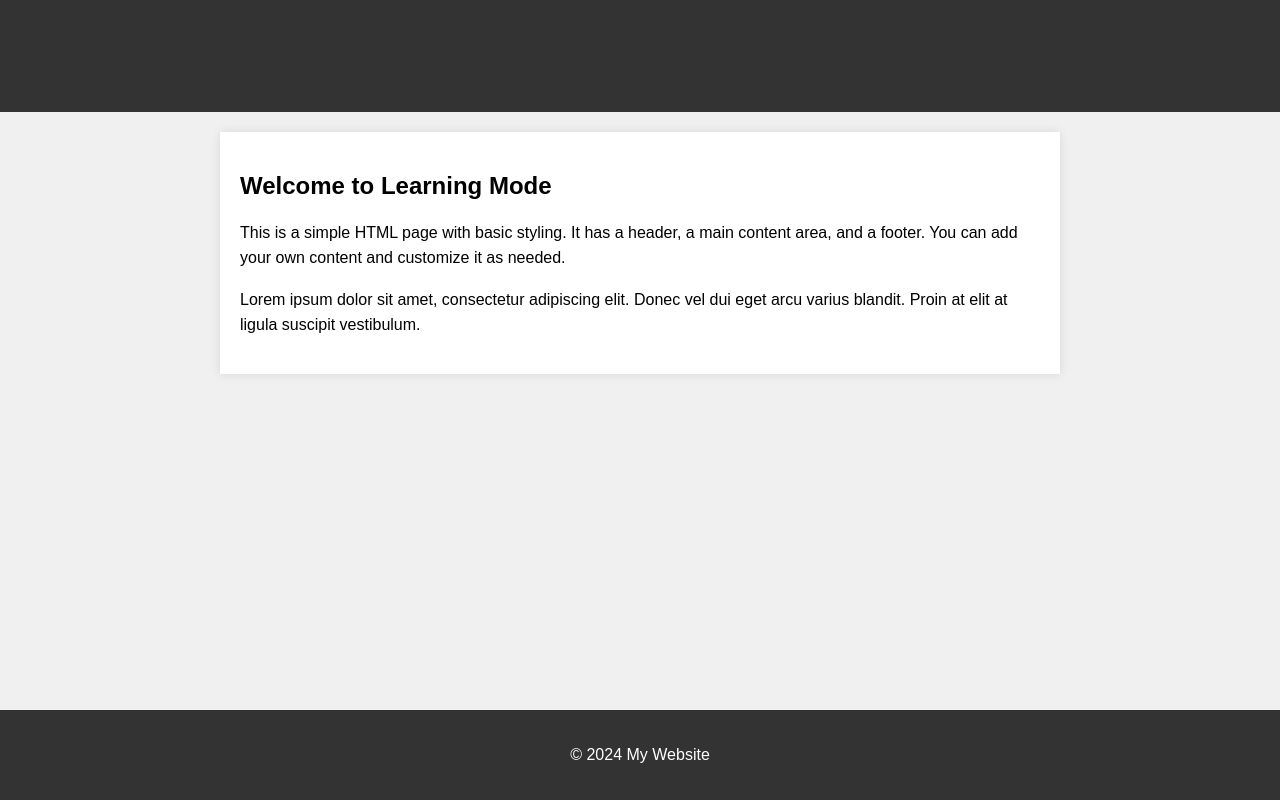
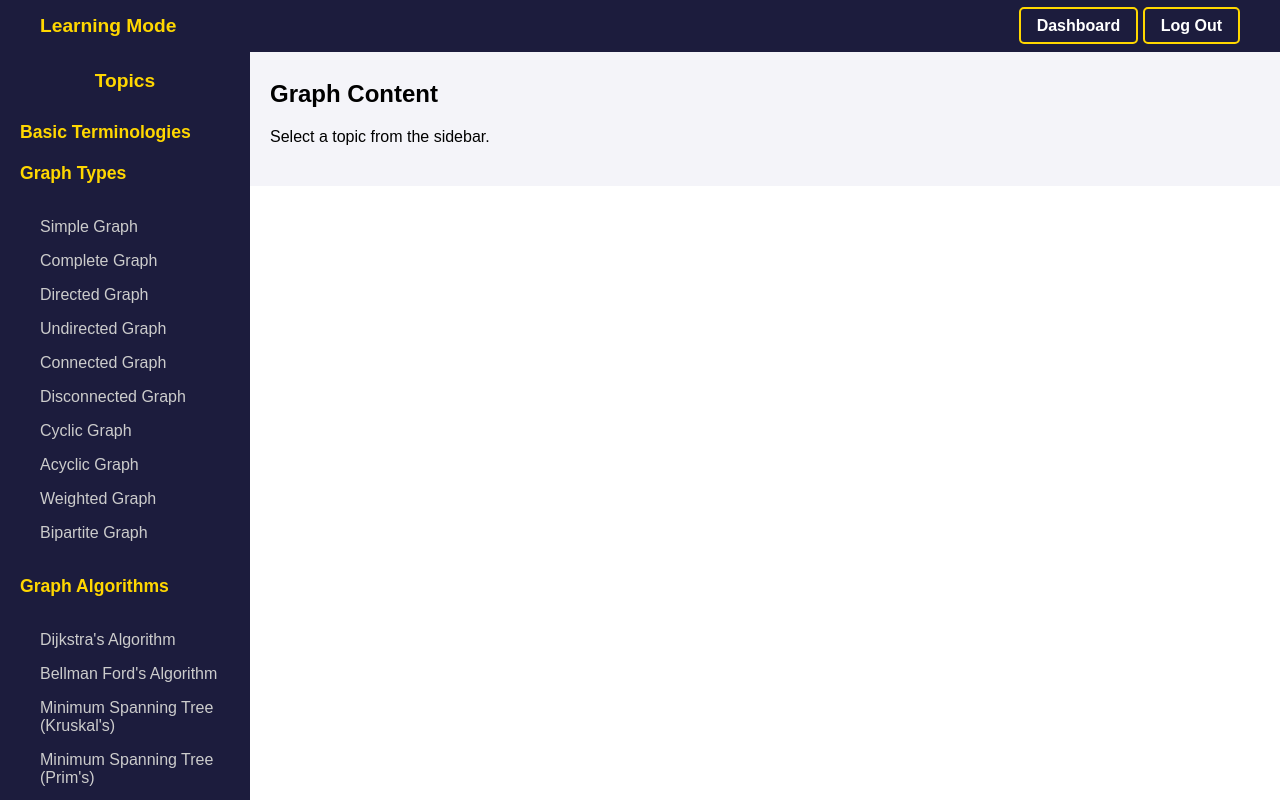
Before and after one commit to ramisaferdous/IUT_Hexdump, a website: page html_files/learningMode.html in a window 1280 px wide. Drawn offline with Linux system fonts and the light colour scheme.

Commit message:
Created learning mode

```diff
--- a/app.js
+++ b/app.js
@@ -10,6 +10,7 @@ app.use(bodyParser.urlencoded({ extended: true }));
 
 
 app.use(express.static('html_files'));
+app.use('/content_html_files', express.static(path.join(__dirname, 'content_html_files')));
 app.use(express.json());
 app.use(express.urlencoded({ extended: true }));
 
--- a/html_files/learningMode.html
+++ b/html_files/learningMode.html
@@ -8,58 +8,177 @@
         body {
             font-family: Arial, sans-serif;
             margin: 0;
-            padding: 0;
             display: flex;
-            flex-direction: column;
+        }
+
+        /* Top Navbar styling */
+        .top-navbar {
+            display: flex;
+            justify-content: space-between;
             align-items: center;
-            background-color: #f0f0f0;
+            padding: 15px 40px;
+            background-color: #1c1c3d;
+            color: #fff;
+            position: fixed;
+            top: 0;
+            width: 100%;
+            box-sizing: border-box;
+            z-index: 1000;
         }
-        header {
-            background-color: #333;
+
+        .top-navbar a {
             color: #fff;
-            width: 100%;
-            padding: 1rem;
+            text-decoration: none;
+            font-weight: bold;
+            padding: 8px 16px;
+            border: 2px solid #ffd700;
+            border-radius: 5px;
+            transition: background-color 0.3s, color 0.3s;
+        }
+
+        .top-navbar a:hover {
+            background-color: #ffd700;
+            color: #1c1c3d;
+        }
+
+        .top-navbar h1 {
+            margin: 0;
+            font-size: 1.2em;
+            color: #ffd700;
+        }
+
+
+        /* Sidebar styling */
+        .sidebar {
+            width: 250px;
+            background-color: #1c1c3d;
+            color: #fff;
+            position: fixed;
+            top: 0;
+            bottom: 0;
+            overflow-y: auto;
+            padding-top: 20px;
+            box-sizing: border-box;
+            height: 100vh; /* Full viewport height */
+        }
+
+        .sidebar h2 {
             text-align: center;
+            color: #ffd700;
+            margin-bottom: 20px;
+            margin-top: 50px;
+            font-size: 1.2em;
         }
-        main {
-            max-width: 800px;
-            margin: 20px;
+
+        .sidebar .section-title {
+            font-size: 1.1em;
+            font-weight: bold;
+            padding: 10px 20px;
+            cursor: pointer;
+            color: #ffd700;
+            text-decoration: none;
+            display: block;
+        }
+
+        .sidebar .submenu {
+            list-style: none;
+            padding-left: 20px;
+            display: block; /* Ensures submenu is fully expanded */
+        }
+
+        .submenu a {
+            text-decoration: none;
+            color: #ccc;
+            display: block;
+            padding: 8px 20px;
+            cursor: pointer;
+            transition: color 0.3s;
+        }
+
+        .submenu a:hover {
+            color: #ffd700;
+        }
+
+        /* Content styling */
+        .content {
+            margin-left: 250px; /* Space for sidebar */
             padding: 20px;
-            background-color: #fff;
-            box-shadow: 0 0 10px rgba(0, 0, 0, 0.1);
+            flex-grow: 1;
+            background-color: #f4f4f9;
+
+            overflow-y: auto;
         }
-        h1 {
-            color: #333;
+
+        .content h2 {
+            font-size: 1.5em;
+            margin-bottom: 10px;
+            margin-top: 60px;
         }
-        p {
+
+        .content p {
+            font-size: 1em;
             line-height: 1.6;
-        }
-        footer {
-            background-color: #333;
-            color: #fff;
-            width: 100%;
-            text-align: center;
-            padding: 1rem;
-            position: fixed;
-            bottom: 0;
         }
     </style>
 </head>
 <body>
 
-<header>
-    <h1>Welcome to Learning Mode!</h1>
-</header>
+    <div class="top-navbar">
+        <h1>Learning Mode</h1>
+        <div>
+            <a href="/dashboard">Dashboard</a>
+            <a href="/">Log Out</a>
+        </div>
+    </div>
 
-<main>
-    <h2>Welcome to Learning Mode</h2>
-    <p>This is a simple HTML page with basic styling. It has a header, a main content area, and a footer. You can add your own content and customize it as needed.</p>
-    <p>Lorem ipsum dolor sit amet, consectetur adipiscing elit. Donec vel dui eget arcu varius blandit. Proin at elit at ligula suscipit vestibulum.</p>
-</main>
+    <!-- Sidebar -->
+    <div class="sidebar">
+        <h2>Topics</h2>
+       <div class="section-title" data-section="graph">
+        <a  onclick="loadContent('/content_html_files/basicTerminology.html')">Basic Terminologies</a>
+    </div>
+        <div class="section-title" data-section="graph-types">Graph Types</div>
+        <ul class="submenu" id="graph-types-menu">
+            <li><a onclick= "loadContent('/content_html_files/simpleGraph.html')">Simple Graph</a></li>
+            <li><a onclick= "loadContent('/content_html_files/completeGraph.html')">Complete Graph</a></li>
+            <li><a onclick= "loadContent('/content_html_files/directedGraph.html')">Directed Graph</a></li>
+            <li><a onclick= "loadContent('/content_html_files/undirectedGraph.html')">Undirected Graph</a></li>
+            <li><a onclick= "loadContent('/content_html_files/connectedGraph.html')">Connected Graph</a></li>
+            <li><a onclick= "loadContent('/content_html_files/disconnectedGraph.html')">Disconnected Graph</a></li>
+            <li><a onclick= "loadContent('/content_html_files/cyclicGraph.html')">Cyclic Graph</a></li>
+            <li><a onclick= "loadContent('/content_html_files/acyclicGraph.html')">Acyclic Graph</a></li>
+            <li><a onclick= "loadContent('/content_html_files/weightedGraph.html')">Weighted Graph</a></li>
+            <li><a onclick= "loadContent('/content_html_files/Bipartite.html')">Bipartite Graph</a></li>
+        </ul>
+        <div class="section-title" data-section="graph-algorithms">Graph Algorithms</div>
+        <ul class="submenu" id="graph-algorithms-menu">
+            <li><a onclick= "loadContent('/content_html_files/dijkstra.html')">Dijkstra's Algorithm</a></li>
+            <li><a onclick= "loadContent('/content_html_files/bellmanFord.html')">Bellman Ford's Algorithm</a></li>
+            <li><a onclick= "loadContent('/content_html_files/kruskals.html')">Minimum Spanning Tree (Kruskal's)</a></li>
+            <li><a onclick= "loadContent('/content_html_files/prims.html')">Minimum Spanning Tree (Prim's)</a></li>
+            <li><a onclick= "loadContent('/content_html_files/bfs.html')">Breadth-First Search (BFS)</a></li>
+            <li><a onclick= "loadContent('/content_html_files/dfs.html')">Depth-First Search (DFS)</a></li>
+        </ul>
+    </div>
 
-<footer>
-    <p>&copy; 2024 My Website</p>
-</footer>
+    <!-- Content Area -->
+    <div class="content" id="content-area">
+        <h2>Graph Content</h2>
+        <p>Select a topic from the sidebar.</p>
+    </div>
 
+    <script>
+        function loadContent(url) {
+            fetch(url)
+                .then(response => response.text())
+                .then(data => {
+                    document.getElementById('content-area').innerHTML = data;
+                })
+                .catch(error => {
+                    document.getElementById('content-area').innerHTML = '<p>Error loading content.</p>';
+                    console.error('Error:', error);
+                });
+        }
+    </script>
 </body>
 </html>
```
Also changed, not shown: content_html_files/basicTerminology.html (added, +94 -0 lines), controller/learningMode.controller.js (+19 -1 lines), html_files/GraphVisualization.html (+1 -1 lines), content_html_files/simpleGraph.html (added).
